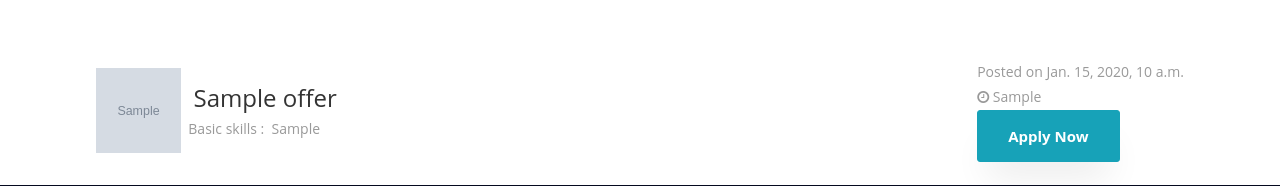
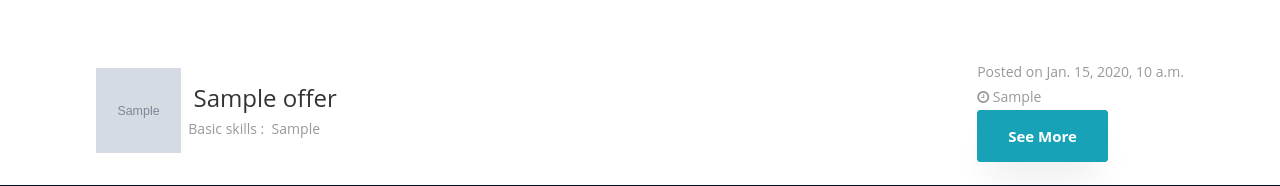
Before and after one commit to SyrineSrikou/website, a Django app: page /offers/ in a window 1280 px wide. Shown: the part 677-863 px from the top of the page. Run offline with Django 3.2, Linux system fonts and the light colour scheme; tables that the repository leaves empty hold one stand-in row (values such as "Sample post"); grey boxes marked "Sample" are stand-in pictures; some libraries are stand-ins or nearby versions.

Commit message:
before translation

```diff
--- a/templates/offers/offers.html
+++ b/templates/offers/offers.html
@@ -47,7 +47,7 @@ h{% extends 'base.html' %}
                                         <p> <i class="fa fa-clock-o"></i> {{offer.offer_nature}}</p>
                                     </div>
                                     <div >
-                                        <a href="{% url 'offer' offer.id %}" class="btn btn-info">Apply Now</a>
+                                        <a href="{% url 'offer' offer.id %}" class="btn btn-info">see more</a>
                                     </div>
                                 </div>
                             </div>
```
